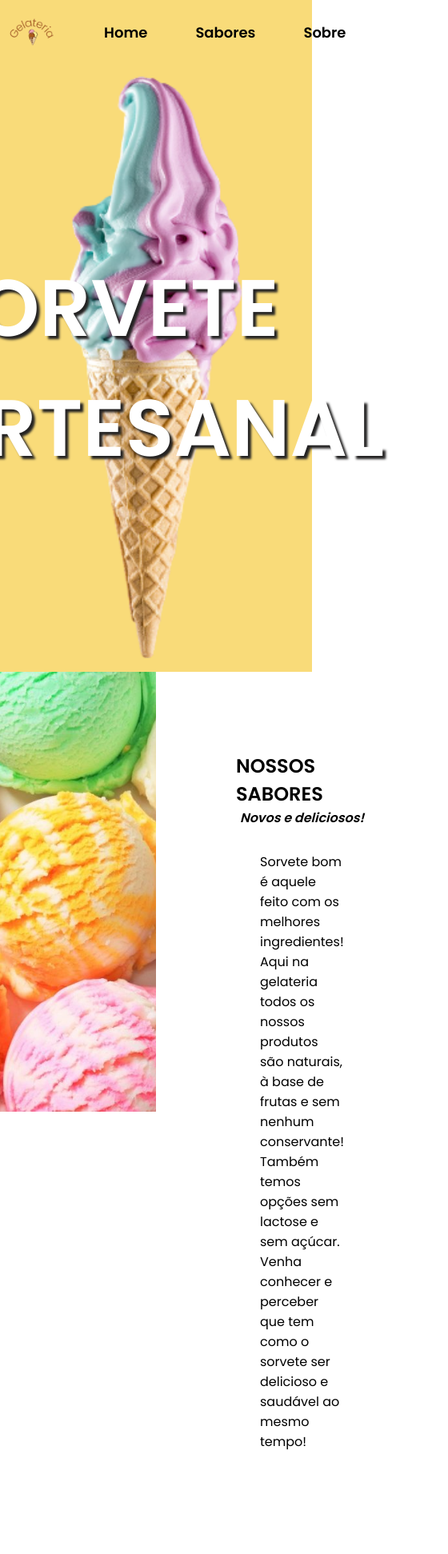
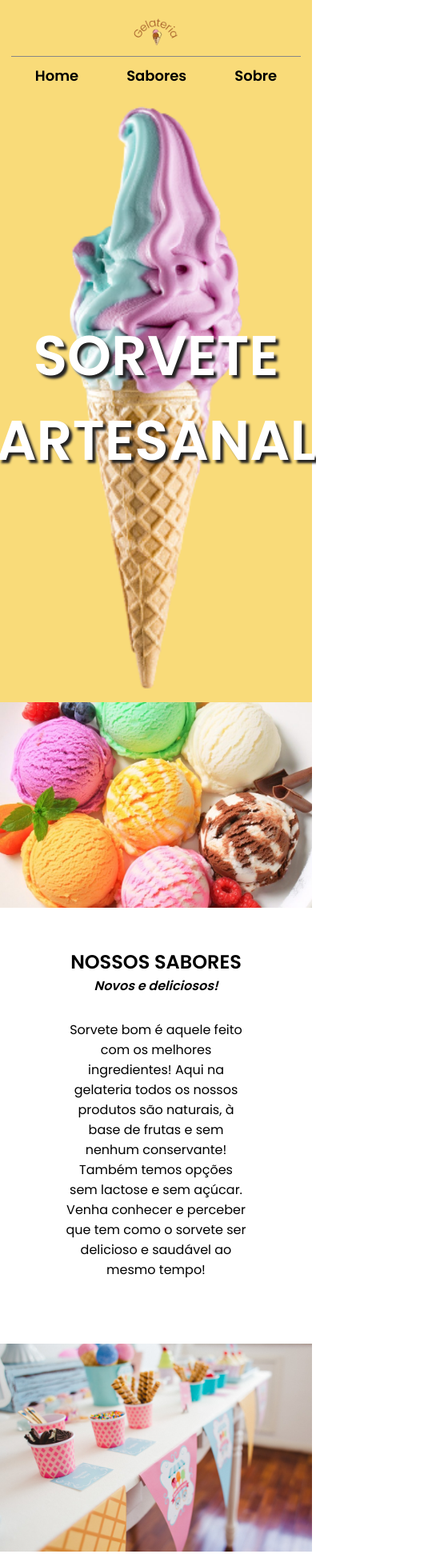
Before and after one commit to UashingtonMatos/react-lojaSorvete, a React (Create React App) app: page / in a window 390 px wide. Shown: the top 1943 px of the page at 80% size, 560 px wide, since content can reach past the window. Built offline with nearby package versions, Linux system fonts and the light colour scheme.

Commit message:
Finalizado responsivo página Home

```diff
--- a/src/componentes/rodape/index.js
+++ b/src/componentes/rodape/index.js
@@ -6,17 +6,17 @@ const Rodape = () => (
     <footer>
         <div className="container-rodape limitar-secao">
             <img src="/assets/logo.png" alt="" />
-            <div>
+            <div className="cantainer-rodape-texto">
                 <h3>ENDEREÇO</h3>
-                <p>Av. Bernardino de<br></br>Campos, 98</p>
+                <p>Av. Bernardino de Campos, 98</p>
                 <p>São Paulo, SP 12345-678</p>
             </div>
-            <div>
+            <div className="cantainer-rodape-texto">
                 <h3>CONTATO</h3>
                 <p>info@meusite.com</p>
                 <p>Tel: (11) 3456-7890</p>
             </div>
-            <div>
+            <div className="cantainer-rodape-texto">
                 <h3>HORÁRIOS</h3>
                 <p>ABERTO TODOS OS DIAS</p>
                 <p>10:00 - 22:00</p>
--- a/src/componentes/rodape/style.css
+++ b/src/componentes/rodape/style.css
@@ -7,8 +7,12 @@ footer {
     display: flex;
     justify-content: space-between;
     align-items: center;
-    padding: 30px;
+    padding: 100px 30px 30px 30px;
     color: #fff;
+}
+
+.cantainer-rodape-texto {
+    width: 200px;
 }
 
 .container-rodape img {
@@ -20,3 +24,15 @@ footer {
     color: #fff;
     padding: 50px 0 0 10px;
 }
+
+@media (max-width: 768px) {
+    .container-rodape {
+        flex-direction: column;
+        text-align: center;
+    }
+
+    .cantainer-rodape-texto {
+        width: 400px;
+        padding-top: 20px;
+    }
+}
--- a/src/componentes/topo/index.js
+++ b/src/componentes/topo/index.js
@@ -8,7 +8,7 @@ const Topo = () => (
         <div className="container-topo limitar-secao">
             <img className="logo-topo" src="assets/logo.png" alt="" />
 
-            <nav className="manu-topo">
+            <nav className="menu-topo">
                 <Link className="link-topo" to='/'>Home</Link>
                 <Link className="link-topo" to='/sabores'>Sabores</Link>
                 <Link className="link-topo" to='/sobre'>Sobre</Link>
--- a/src/componentes/topo/style.css
+++ b/src/componentes/topo/style.css
@@ -20,3 +20,18 @@ header {
     text-decoration: none;
     font-size: 18px;
 }
+
+@media (max-width: 436px) {
+    .container-topo {
+        flex-direction: column;
+    }
+
+    .link-topo {
+        margin: 30px;
+    }
+
+    .menu-topo {
+        border-top: solid 1px #878686;
+        padding-top: 10px;
+    }
+}
--- a/src/paginas/Home/index.js
+++ b/src/paginas/Home/index.js
@@ -26,6 +26,8 @@ const Home = () => (
             </section>
 
             <section className="secaoEventos secao">
+                <img src="assets/eventos-image.jpg" alt="" />
+
                 <div className="container-secao">
                     <h2>Nossos Eventos</h2>
                     <span>Delícias com sorvete!</span>
@@ -33,7 +35,6 @@ const Home = () => (
                     <p>Mais do que uma sorveteria, uma extensão da sua casa! Estamos aqui prontinhos para te atender e oferecer os melhores eventos com os melhores sorvete da sua vida! Venha nos conhecer e passar um tempo aqui com a gente.</p>
                 </div>
 
-                <img src="assets/eventos-image.jpg" alt="" />
             </section>
 
             <section className="secaoSobre secao">
--- a/src/paginas/Home/style.css
+++ b/src/paginas/Home/style.css
@@ -20,25 +20,32 @@ h1 {
     text-shadow: rgb(36, 35, 35) 4px 4px 3px;
     color: #fff;
     font-size: 100px;
+    text-align: center;
 }
 
 .secao {
     display: flex;
+    width: 100%;
 
 }
 
 .secao img {
     width: 50%;
-    height: 550px;
+    height: auto;
     object-fit: cover;
 }
 
 .container-secao {
     display: flex;
+    width: 50%;
     flex-direction: column;
     justify-content: center;
     align-items: center;
     padding: 100px;
+}
+
+.secaoEventos {
+    flex-direction: row-reverse;
 }
 
 .container-secao h2 {
@@ -54,3 +61,32 @@ h1 {
 .container-secao p {
     margin: 30px;
 }
+
+
+@media (max-width: 768px) {
+    h1 {
+        font-size: 70px;
+    }
+
+    .secao {
+        flex-direction: column;
+    }
+
+    .secao img {
+        width: 100%;
+    }
+
+    .container-secao {
+        width: 100%;
+    }
+
+    .container-secao p {
+        text-align: center;
+    }
+}
+
+@media (max-width: 436px) {
+    .container-secao {
+        padding: 50px;
+    }
+}
```
